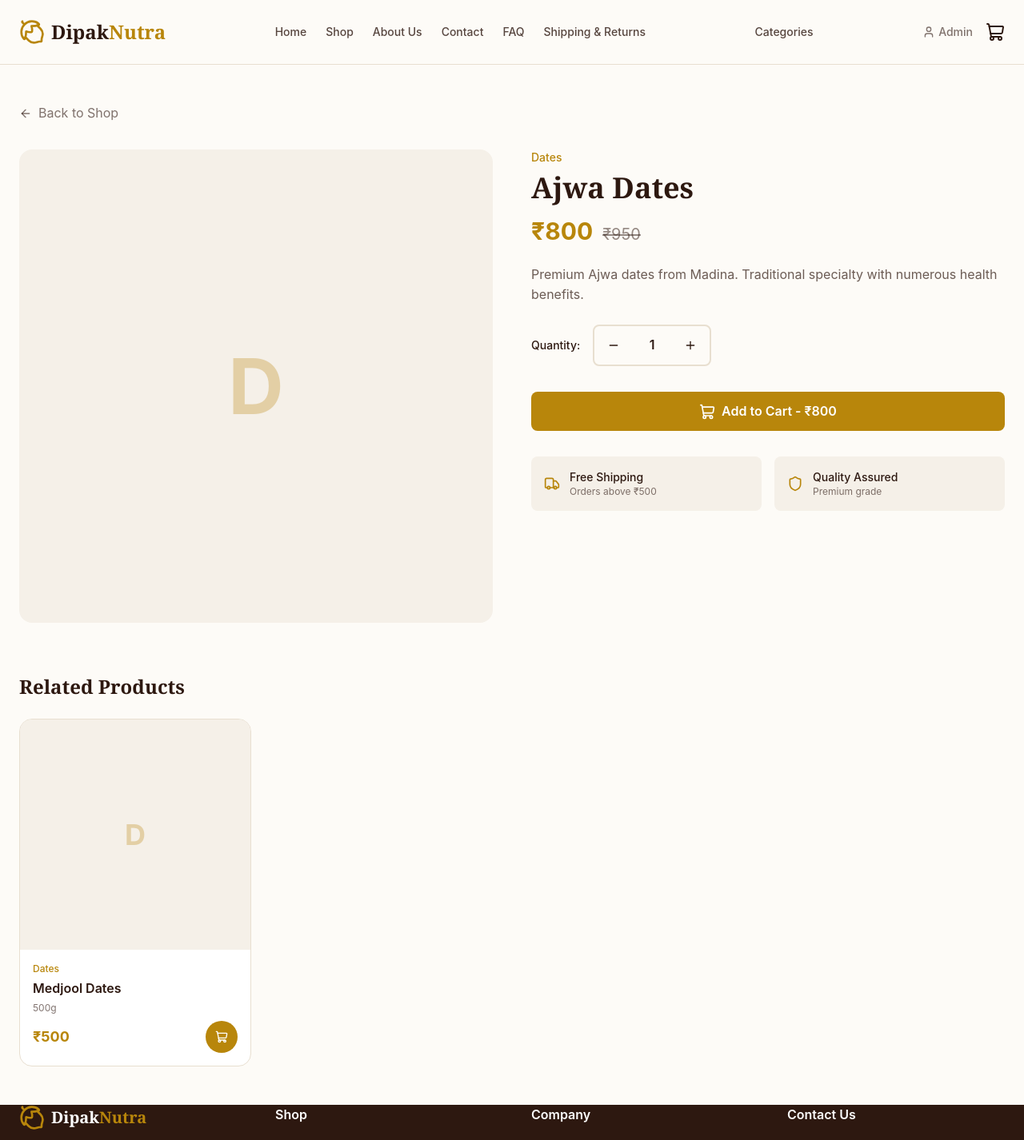
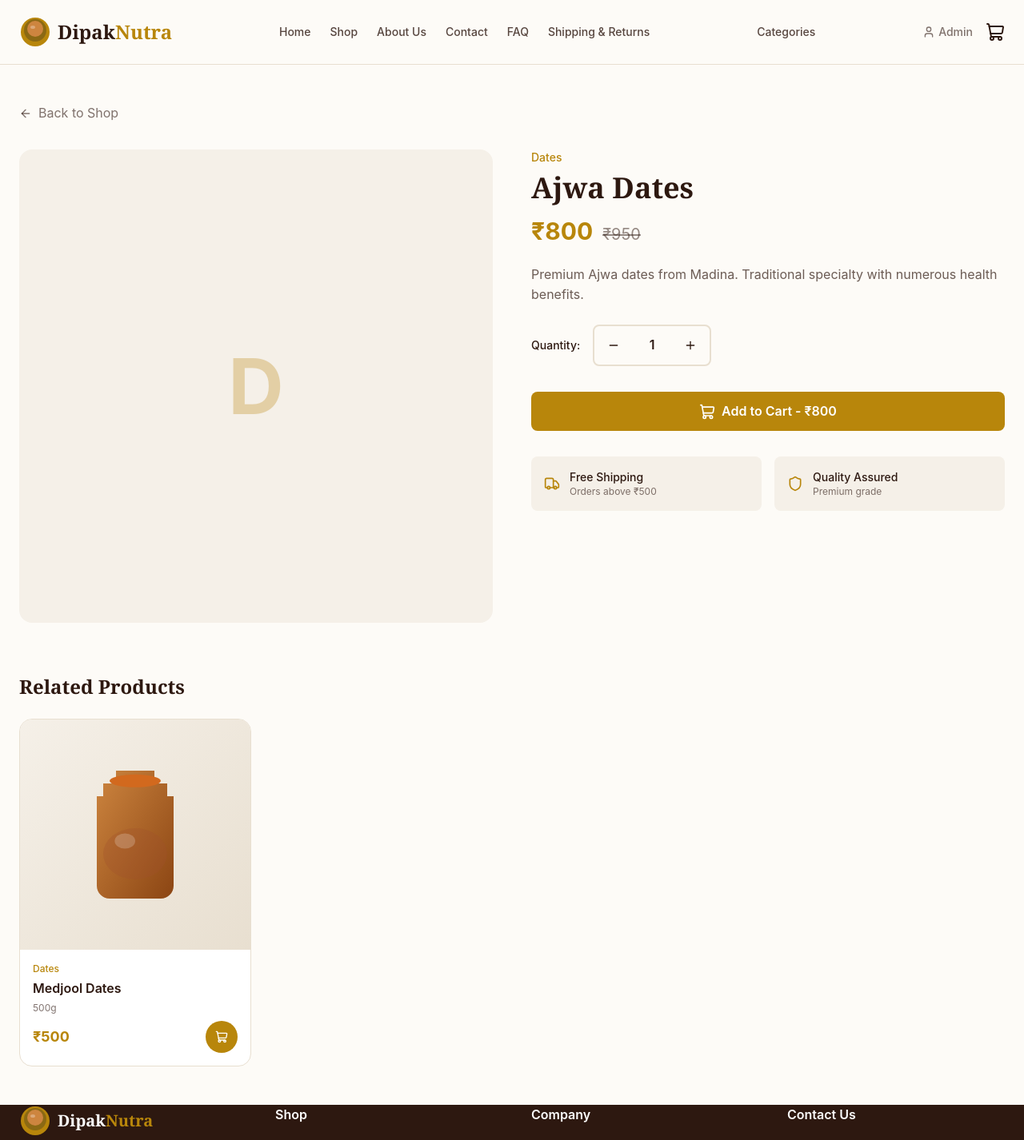
Before and after one commit to sandeshjadhav9029-byte/dipaknutra, a Next.js app: page /product/ajwa-dates in a window 1280 px wide. Shown: the top 1426 px of the page at 80% size. Built offline with nearby package versions, Linux system fonts and the light colour scheme.

Commit message:
Update address to Thane West, add modern kokam bottle logo

```diff
--- a/src/components/Footer.tsx
+++ b/src/components/Footer.tsx
@@ -27,7 +27,14 @@
           {/* Brand */}
           <div className="lg:col-span-1">
             <Link href="/" className="flex items-center gap-2 mb-4">
-              <Nut className="w-8 h-8 text-[#b8860b]" />
+              <div className="relative w-10 h-10">
+                <svg viewBox="0 0 40 40" fill="none" xmlns="http://www.w3.org/2000/svg" className="w-full h-full">
+                  <ellipse cx="20" cy="20" rx="18" ry="18" fill="#b8860b"/>
+                  <ellipse cx="20" cy="18" rx="14" ry="14" fill="#8B6914"/>
+                  <ellipse cx="20" cy="16" rx="10" ry="10" fill="#CD853F"/>
+                  <ellipse cx="17" cy="14" rx="3" ry="2" fill="white" fillOpacity="0.3"/>
+                </svg>
+              </div>
               <span className="text-xl font-bold font-heading">
                 Dipak<span className="text-[#b8860b]">Nutra</span>
               </span>
--- a/src/components/Header.tsx
+++ b/src/components/Header.tsx
@@ -2,7 +2,7 @@
 
 import Link from 'next/link';
 import { useState } from 'react';
-import { ShoppingCart, Menu, X, Nut, User } from 'lucide-react';
+import { ShoppingCart, Menu, X, User } from 'lucide-react';
 import { useCartStore } from '@/store/cart';
 import { categories } from '@/data/products';
 
@@ -26,7 +26,14 @@
         <div className="flex items-center justify-between h-16 md:h-20">
           {/* Logo */}
           <Link href="/" className="flex items-center gap-2">
-            <Nut className="w-8 h-8 text-[#b8860b]" />
+            <div className="relative w-10 h-10">
+              <svg viewBox="0 0 40 40" fill="none" xmlns="http://www.w3.org/2000/svg" className="w-full h-full">
+                <ellipse cx="20" cy="20" rx="18" ry="18" fill="#b8860b"/>
+                <ellipse cx="20" cy="18" rx="14" ry="14" fill="#8B6914"/>
+                <ellipse cx="20" cy="16" rx="10" ry="10" fill="#CD853F"/>
+                <ellipse cx="17" cy="14" rx="3" ry="2" fill="white" fillOpacity="0.3"/>
+              </svg>
+            </div>
             <span className="text-xl md:text-2xl font-bold text-[#2d1810] font-heading">
               Dipak<span className="text-[#b8860b]">Nutra</span>
             </span>
--- a/src/components/ProductCard.tsx
+++ b/src/components/ProductCard.tsx
@@ -1,7 +1,6 @@
 'use client';
 
 import Link from 'next/link';
-import Image from 'next/image';
 import { ShoppingCart } from 'lucide-react';
 import { Product } from '@/types';
 import { useCartStore } from '@/store/cart';
@@ -20,9 +19,20 @@
 
   return (
     <Link href={`/product/${product.slug}`} className="card block">
-      <div className="relative aspect-square bg-[#f5f0e8] overflow-hidden">
-        <div className="absolute inset-0 flex items-center justify-center text-[#b8860b]/30">
-          <span className="text-4xl font-bold">{product.category.charAt(0)}</span>
+      <div className="relative aspect-square bg-gradient-to-br from-[#f5f0e8] to-[#e8dfd0] overflow-hidden flex items-center justify-center p-4">
+        <div className="relative w-32 h-40">
+          <svg viewBox="0 0 80 100" fill="none" xmlns="http://www.w3.org/2000/svg" className="w-full h-full">
+            <defs>
+              <linearGradient id={`grad-${product.id}`} x1="0%" y1="0%" x2="100%" y2="100%">
+                <stop offset="0%" stopColor="#CD853F" />
+                <stop offset="100%" stopColor="#8B4513" />
+              </linearGradient>
+            </defs>
+            <path d="M25 0H55V10H65V20H70V90C70 95.5228 65.5228 100 60 100H20C14.4772 100 10 95.5228 10 90V20H15V10H25V0Z" fill={`url(#grad-${product.id})`}/>
+            <ellipse cx="40" cy="8" rx="20" ry="5" fill="#D2691E"/>
+            <ellipse cx="40" cy="65" rx="25" ry="20" fill="#A0522D" fillOpacity="0.3"/>
+            <ellipse cx="32" cy="55" rx="8" ry="6" fill="white" fillOpacity="0.2"/>
+          </svg>
         </div>
         {product.originalPrice && (
           <span className="absolute top-3 left-3 badge bg-red-500">
@@ -46,7 +56,7 @@
           </div>
           <button
             onClick={handleAddToCart}
-            className="w-10 h-10 bg-[#b8860b] text-white rounded-full flex items-center justify-center hover:bg-[#8b6914] transition-colors"
+            className="w-10 h-10 bg-[#b8860b] text-white rounded-full flex items-center justify-center hover:bg-[#8b6914] transition-all hover:scale-110"
           >
             <ShoppingCart className="w-4 h-4" />
           </button>
--- a/src/data/products.ts
+++ b/src/data/products.ts
@@ -312,7 +312,7 @@
     description: 'Your trusted source for premium quality dry fruits, cashews, almonds, and natural products. Freshness guaranteed.',
     phone: '+919930982686',
     email: 'contact@dipaknutra.com',
-    address: 'Gujarat, India',
+    address: 'Thane West, Maharashtra – 400601, India',
     instagram: '@dipaknutra',
     facebook: 'DipakNutra'
   },
```
